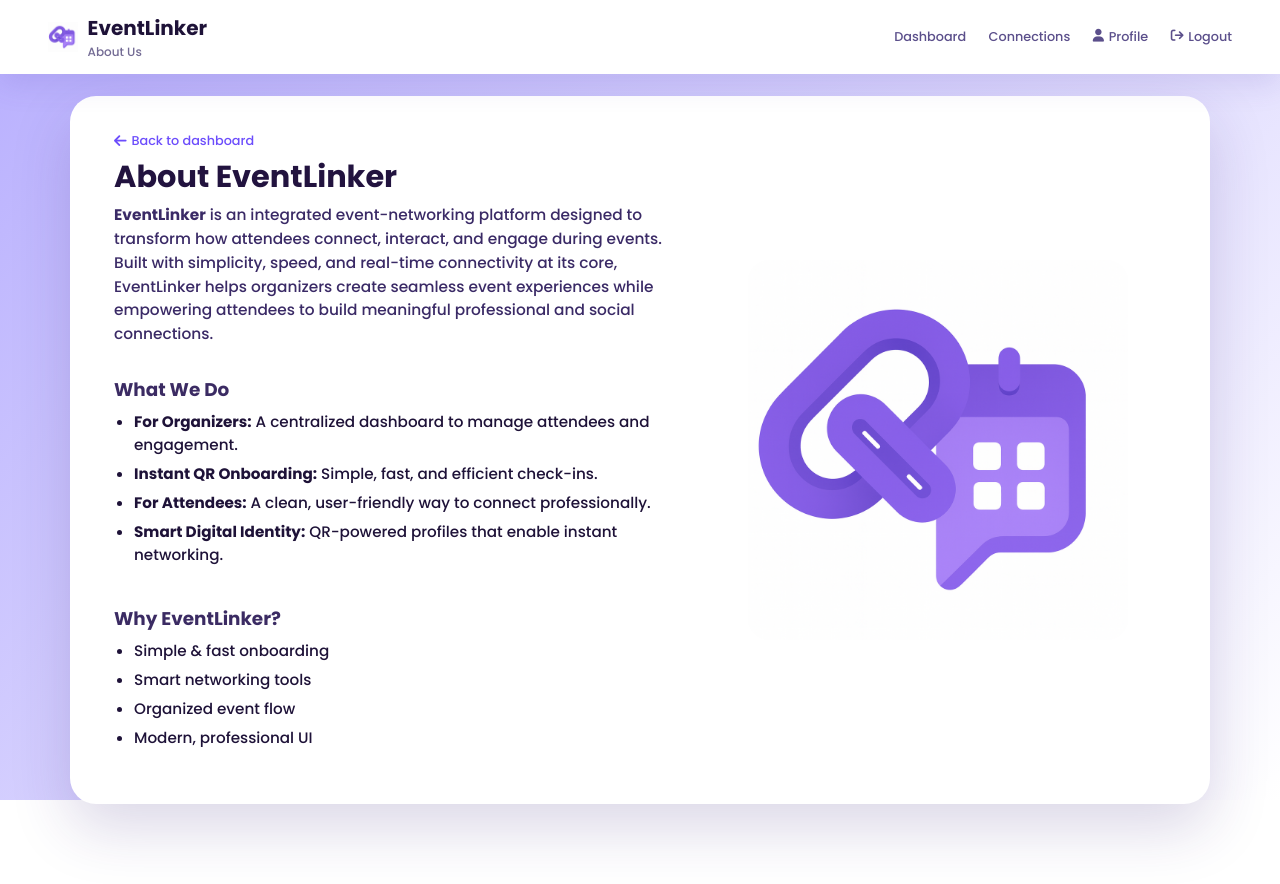
After one commit to devikashaj711/eventlinker, a Flask app: page /attendee/about in a window 1280 px wide. The commit adds this page. Run offline with Flask 3, Linux system fonts and the light colour scheme.

Commit message:
Changed About us and footer

```diff
--- /dev/null
+++ b/frontend/styles/about_us.css
@@ -0,0 +1,235 @@
+/* RESET */
+* {
+    margin: 0;
+    padding: 0;
+    box-sizing: border-box;
+}
+
+/* BODY + BACKGROUND */
+body {
+    font-family: "Poppins", sans-serif;
+    color: #1e1238;
+    min-height: 100vh;
+    display: flex;
+    flex-direction: column;
+
+    overflow: auto;
+    padding-top: 72px;
+    padding-bottom: 56px;
+}
+
+.page-bg {
+    position: fixed;
+    inset: 0;
+    z-index: -1;
+    background: linear-gradient(135deg, #b8affe, #ffffff);
+}
+
+/* NAVBAR (reused from profile) */
+.navbar {
+    position: fixed;
+    top: 0;
+    left: 0;
+    right: 0;
+    padding: 0.8rem 3rem;
+    background: #ffffff;
+    box-shadow: 0 10px 30px rgba(88, 69, 177, 0.15);
+    display: flex;
+    align-items: center;
+    justify-content: space-between;
+    z-index: 100;
+}
+
+.logo {
+    display: flex;
+    align-items: center;
+    gap: 0.6rem;
+}
+
+.logo-icon {
+    width: 30px;
+    height: 30px;
+}
+
+.logo-text-wrap {
+    display: flex;
+    flex-direction: column;
+}
+
+.logo-text {
+    font-size: 1.25rem;
+    font-weight: 700;
+}
+
+.logo-tagline {
+    font-size: 0.75rem;
+    color: #736b94;
+}
+
+/* NAV LINKS */
+.nav-links {
+    display: flex;
+    align-items: center;
+    gap: 1.4rem;
+    font-size: 0.8rem;
+}
+
+.nav-links a {
+    color: #5b4f8b;
+    text-decoration: none;
+    font-weight: 500;
+    display: flex;
+    align-items: center;
+    gap: 0.3rem;
+    transition: color 0.25s ease, transform 0.25s ease;
+}
+
+.nav-links a:hover {
+    color: #6c4dfc;
+    transform: translateY(-1px);
+}
+
+/* MAIN CARD LAYOUT */
+.about-main {
+    flex: 1;
+    display: flex;
+    align-items: center;
+    justify-content: center;
+    padding: 1.5rem 2.5rem;
+}
+
+.about-card {
+    width: 95%;
+    max-width: 1200px;
+    background: #ffffff;
+    border-radius: 26px;
+    box-shadow: 0 24px 60px rgba(58, 35, 120, 0.18);
+    display: flex;
+    gap: 2.5rem;
+    padding: 2.25rem 2.75rem;
+    align-items: stretch;
+}
+
+/* LEFT COLUMN */
+.about-left {
+    flex: 1.1;
+    display: flex;
+    flex-direction: column;
+}
+
+/* BACK BUTTON */
+.back-link {
+    grid-column: 1 / 2;
+    grid-row: 1;
+    margin-bottom: 0.2rem;
+    font-size: 0.8rem;
+}
+
+.back-link a {
+    text-decoration: none;
+    color: #6c4dfc;
+    font-weight: 500;
+    display: inline-flex;
+    align-items: center;
+    gap: 0.3rem;
+}
+
+.back-link a:hover {
+    color: #4c32c5;
+}
+
+.back-link i {
+    font-size: 0.9rem;
+}
+
+/* TITLES */
+.about-title {
+    font-size: 1.9rem;
+    font-weight: 700;
+    margin-bottom: 0.2rem;
+    color: #22133f;
+    padding-top: 10pxs;
+}
+
+.about-subtitle {
+    font-size: 0.92rem;
+    color: #7c739b;
+    margin-bottom: 1.2rem;
+}
+
+.section-title {
+    margin-top: 1.3rem;
+    margin-bottom: 0.4rem;
+    font-size: 1.15rem;
+    font-weight: 600;
+    color: #3b2b63;
+}
+
+/* TEXT + LISTS */
+.about-text {
+    font-size: 0.96rem;
+    line-height: 1.55;
+    color: #3a2a66;
+    margin-bottom: 0.6rem;
+}
+
+.about-list {
+    margin-left: 20px;
+    margin-bottom: 0.8rem;
+}
+
+.about-list li {
+    margin-bottom: 6px;
+    font-size: 0.95rem;
+}
+
+/* RIGHT COLUMN IMAGE */
+.about-right {
+    flex: 0.9;
+    display: flex;
+    align-items: center;
+    justify-content: center;
+}
+
+.about-image {
+    width: 100%;
+    max-width: 380px;
+    max-height: 500px;
+    object-fit: contain;
+    border-radius: 22px;
+}
+
+/* RESPONSIVE */
+@media (max-width: 1024px) {
+    body {
+        overflow: auto;
+    }
+
+    .about-card {
+        flex-direction: column;
+        padding: 1.75rem 1.5rem 1.8rem;
+        gap: 1.8rem;
+    }
+
+    .about-right {
+        order: -1;
+    }
+
+    .about-image {
+        max-width: 360px;
+    }
+}
+
+@media (max-width: 640px) {
+    .navbar {
+        padding: 0.7rem 1.2rem;
+    }
+
+    .about-title {
+        font-size: 1.6rem;
+    }
+
+    .about-card {
+        padding: 1.4rem 1.1rem 1.6rem;
+    }
+}
--- a/frontend/styles/attendee_homepage.css
+++ b/frontend/styles/attendee_homepage.css
@@ -373,7 +373,7 @@ body {
 
 /* ========== FOOTER (fixed) ========== */
 .footer {
-  position: fixed;
+  position: auto;
   left: 0;
   right: 0;
   bottom: 0;
--- /dev/null
+++ b/frontend/templates/about_us.html
@@ -0,0 +1,115 @@
+<!DOCTYPE html>
+<html lang="en">
+
+<head>
+    <meta charset="UTF-8">
+    <title>About EventLinker</title>
+
+    <!-- Shared layout CSS (navbar, footer, background, spacing) -->
+    <link rel="stylesheet" href="{{ url_for('static', filename='styles/about_us.css') }}">
+
+    <!-- Fonts / Icons -->
+    <link href="https://fonts.googleapis.com/css2?family=Poppins:wght@300;500;700&display=swap" rel="stylesheet">
+    <link rel="stylesheet" href="https://cdnjs.cloudflare.com/ajax/libs/font-awesome/6.5.0/css/all.min.css">
+</head>
+
+<body>
+
+    <!-- Background -->
+    <div class="page-bg"></div>
+
+    <!-- NAVBAR -->
+    <header class="navbar">
+        <div class="logo">
+            <img src="{{ url_for('static', filename='images/event-linker-logo.png') }}" class="logo-icon">
+            <div class="logo-text-wrap">
+                <span class="logo-text">EventLinker</span>
+                <small class="logo-tagline">About Us</small>
+            </div>
+        </div>
+
+        <nav class="nav-links">
+            <a href="{{ url_for('attendee_bp.attendee_homepage') }}">Dashboard</a>
+            <a href="{{ url_for('attendee_bp.attendee_connections') }}">Connections</a>
+            <a href="{{ url_for('user_bp.user_profile') }}" class="profile-link">
+                <i class="fa fa-user profile-icon"></i>
+                <span class="profile-text">Profile</span>
+              </a>
+              <a href="{{ url_for('user_bp.logout_user') }}" class="logout-link">
+                <i class="fa fa-sign-out"></i>
+                <span class="profile-text">Logout</span>
+              </a>
+        </nav>
+    </header>
+
+    <!-- MAIN CONTENT -->
+    <main class="about-main">
+        <section class="about-card">
+
+            <!-- LEFT COLUMN -->
+            <div class="about-left">
+                <!-- Back link -->
+                <div class="back-link">
+                    <a href="{{ url_for('attendee_bp.attendee_homepage') }}">
+                        <i class="fa fa-arrow-left"></i> Back to dashboard
+                    </a>
+                </div>
+
+                <h1 class="about-title">About EventLinker</h1>
+                <!-- <p class="about-subtitle">
+                    EventLinker is built to make event networking effortless.
+                </p> -->
+
+                <p class="about-text">
+                    <strong>EventLinker</strong> is an integrated event-networking platform designed to transform how
+                    attendees connect, interact, and engage during events. Built with simplicity, speed, and real-time
+                    connectivity at its core, EventLinker helps organizers create seamless event experiences while
+                    empowering attendees to build meaningful professional and social connections.
+                </p>
+
+                <!-- <h3 class="section-title">Our Mission</h3>
+                <p class="about-text">
+                    To make event interactions smoother, smarter, and more memorable by providing a modern digital platform where
+                    connections happen naturally — with just a scan.
+                </p> -->
+
+                <h3 class="section-title">What We Do</h3>
+                <ul class="about-list">
+                    <li><strong>For Organizers:</strong> A centralized dashboard to manage attendees and engagement.</li>
+                    <li><strong>Instant QR Onboarding:</strong> Simple, fast, and efficient check-ins.</li>
+                    <li><strong>For Attendees:</strong> A clean, user-friendly way to connect professionally.</li>
+                    <li><strong>Smart Digital Identity:</strong> QR-powered profiles that enable instant networking.</li>
+                </ul>
+
+                <h3 class="section-title">Why EventLinker?</h3>
+                <ul class="about-list">
+                    <li>Simple & fast onboarding</li>
+                    <li>Smart networking tools</li>
+                    <li>Organized event flow</li>
+                    <li>Modern, professional UI</li>
+                </ul>
+
+                <!-- <h3 class="section-title">Our Vision</h3>
+                <p class="about-text">
+                    To become the go-to digital companion for events of every scale — from university gatherings to corporate
+                    conferences — and redefine how people network in physical venues.
+                </p> -->
+            </div>
+
+            <!-- RIGHT COLUMN: Illustration -->
+            <div class="about-right">
+                <img src="{{ url_for('static', filename='images/event-linker-logo.png') }}" alt="Event illustration"
+                    class="about-image">
+            </div>
+
+        </section>
+    </main>
+
+    <!-- FOOTER
+    <footer class="footer">
+        © 2025 EventLinker. All rights reserved.
+    </footer> -->
+
+</body>
+
+</html>
```
Also changed, not shown: frontend/templates/attendee_homepage.html (+15 -15 lines), frontend/images/about-us.png (added).
